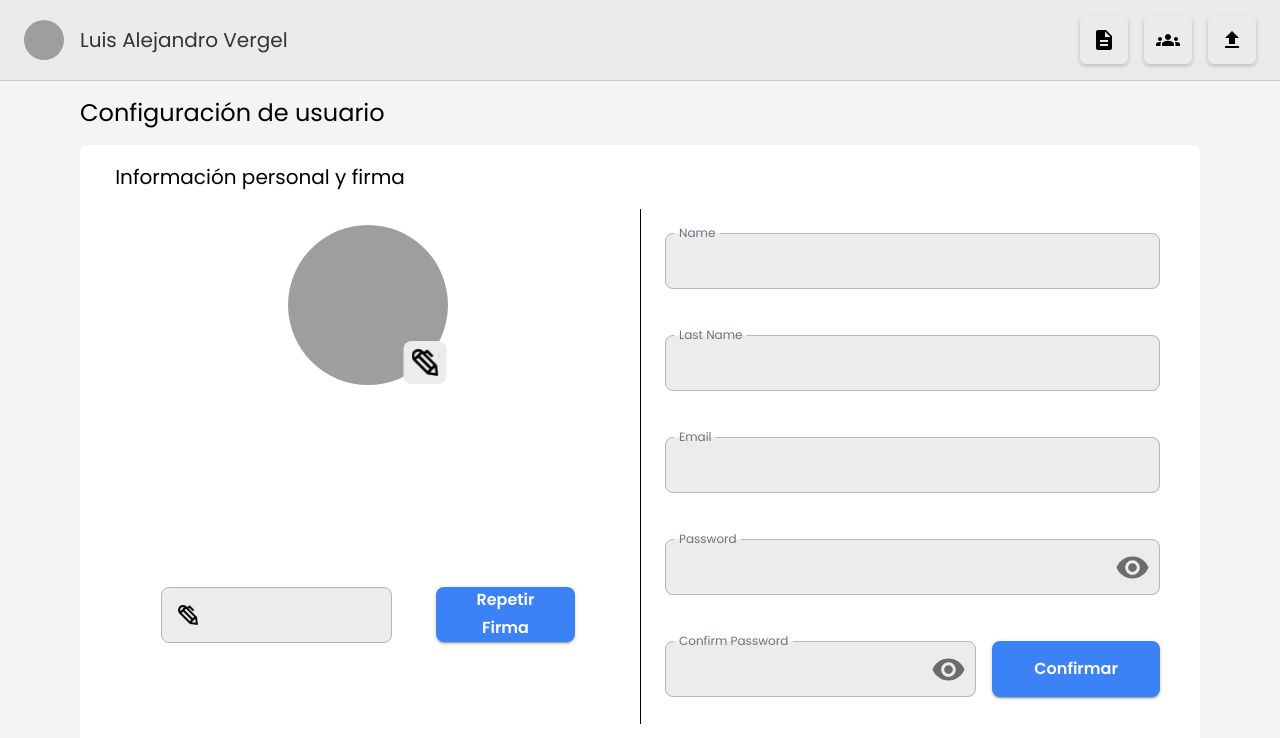
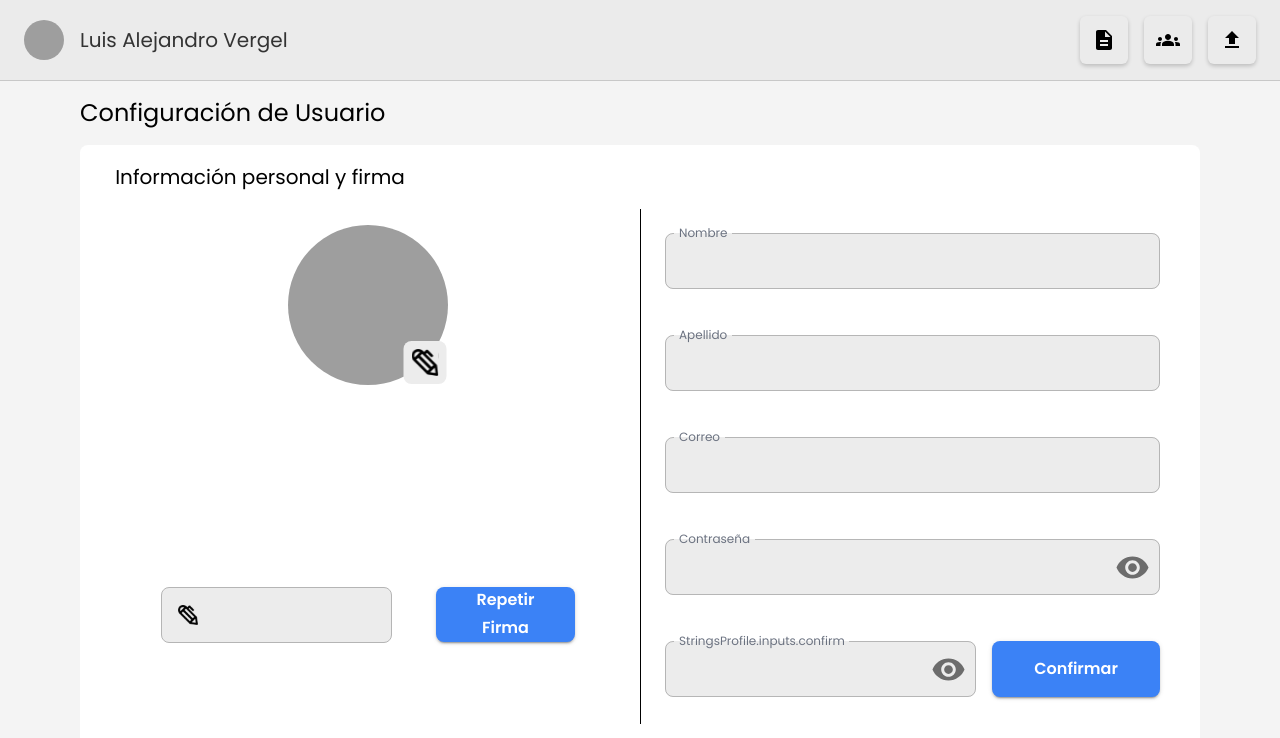
Before and after one commit to Jookcuc/SistemaFirmas, a React (Vite) app: page /dashboard/profile in a window 1280 px wide. Shown: the top 738 px of the page. Built offline with nearby package versions, Linux system fonts and the light colour scheme; grey boxes are pictures that could not be loaded.

Commit message:
Feat: Implemented the i18 for the profile page

```diff
--- a/src/core/lang/es/index.ts
+++ b/src/core/lang/es/index.ts
@@ -1,9 +1,10 @@
-import { StringsAuth, StringsHistorialDocumentos } from "../../strings";
+import { StringsAuth, StringsHistorialDocumentos, StringsProfile } from "../../strings";
 
 const es = {
   translation: {
     ...StringsAuth,
-    ...StringsHistorialDocumentos
+    ...StringsHistorialDocumentos,
+    ...StringsProfile
   }
 };
 
--- /dev/null
+++ b/src/core/strings/TextProfile/index.ts
@@ -0,0 +1,68 @@
+export const StringsProfile = {
+  "StringsProfile": {
+    "title": {
+      "pageTitle": "Configuración de Usuario",
+      "sectionTitle": "Información personal y firma"
+    },
+    "buttons": {
+      "sign": "Repetir Firma",
+      "confirm": "Confirmar"
+    },
+    "inputs": {
+      "name": "Nombre",
+      "lastName": "Apellido",
+      "email": "Correo",
+      "password": "Contraseña",
+      "confirmPassword": "Confirmar Contraseña"
+    },
+    "required":{
+      "name": "El nombre es obligatorio",
+      "lastName": "El apellido es obligatorio",
+      "email": "El correo electrónico es obligatorio",
+      "password": "La contraseña es obligatoria",
+      "confirmPassword": "Debes de confirmar tu contraseña",
+      "sign": "La firma es necesaria"
+    },
+    "rules":{
+      "name":{
+        "minLength": "El nombre debe tener más de 2 caracteres"
+      },
+      "lastName": {
+        "minLength": "El apellido debe tener más de 2 caracteres"
+      },
+      "email":{
+        "validEmail": "Por favor, ingrese un email valido"
+      },
+      "password":{
+        "minLength": "La contraseña debe tener al menos 8 caracteres",
+        "maxLength": "La contraseña debe tener como maximo 127 caracteres",
+        "number": "La contraseña debe de contener al menos un número",
+        "symbol": "La contraseña debe tener al menos un simbolo"
+      },
+      "confirmPassword":{
+        "equals": "Las contraseñas son distintas"
+      }
+    }
+  },
+  en: {
+    translation: {
+      "StringsProfile": {
+        "title": {
+          "pageTitle": "User config",
+          "sectionTitle": "Sign and personal information"
+        },
+        "buttons": {
+          "sign": "Resign",
+          "confirm": "Confirm"
+        },
+        "inputs": {
+          "name": "Name",
+          "lastName": "Last Name",
+          "email": "Email",
+          "password": "Password",
+          "confirmPassword": "Confirm Password"
+        }
+      }
+    }
+  }
+}
--- a/src/core/strings/index.ts
+++ b/src/core/strings/index.ts
@@ -1,2 +1,3 @@
 export * from "./TextLogin";
 export * from "./HistorialDocumentos";
+export * from "./TextProfile";
--- a/src/module/Dashboard/pages/Profile/index.tsx
+++ b/src/module/Dashboard/pages/Profile/index.tsx
@@ -1,13 +1,16 @@
 import './profile.css'
-import { Avatar, Badge, Box, Button, Container, Divider, FormHelperText, IconButton, InputAdornment, Step, StepButton, Stepper, TextField, Typography } from "@mui/material"
+import { Avatar, Badge, Box, Button, Divider, FormHelperText, IconButton, InputAdornment, Step, StepButton, Stepper, Typography } from "@mui/material"
 import { Header } from "../../../../core/components/header"
 import { ChangeEvent, useEffect, useRef, useState } from "react"
 import { useForm } from "react-hook-form"
 import { Input, SignatureModal } from "../../../../core"
 import PenIcon from '../../../../core/icon/IconsRegister/PenIcon.svg'
 import { ProfileData } from './Profile.interface'
+import { useTranslation } from 'react-i18next'
 
 export const Profile = () => {
+
+  const { t } = useTranslation()
 
   const steps = [
     "Informacion Personal",
@@ -40,7 +43,6 @@ export const Profile = () => {
   const email = watch("email")
   const password = watch("password")
   const confirmPassword = watch("confirmPassword")
-  const picture = watch("picture")
 
   const [open, setOpen] = useState(false)
   const [avatarSrc, setAvatarSrc] = useState("/profile.jpg")
@@ -79,11 +81,11 @@ export const Profile = () => {
 
   //@ts-ignore
   const onSubmit = handleSubmit((data) => {
-    //Inset the code when you send the data
+    //Insert the code when you send the data
   })
 
   useEffect(() => {
-      register("signature", { required: "La firma es necesaria" });
+      register("signature", { required: t("StringsProfile.required.sign") });
     }, [register]);
 
   useEffect(() => {
@@ -116,7 +118,7 @@ export const Profile = () => {
             paddingTop: "2vh"
           }}
         >
-          Configuración de usuario
+          {t("StringsProfile.title.pageTitle")}
         </Typography>
 
         <Box
@@ -126,7 +128,7 @@ export const Profile = () => {
           noValidate
         >
           <Typography variant="h6"sx={{paddingX: "1.2rem"}}>
-            Información personal y firma
+            {t("StringsProfile.title.sectionTitle")}
           </Typography>
 
           <Box className="userProfile">
@@ -199,7 +201,7 @@ export const Profile = () => {
                 </Box>
 
                 <Button variant="contained" onClick={handleOpen} fullWidth  className="profileFirmButton">
-                  Repetir Firma
+                  {t("StringsProfile.buttons.sign")}
                 </Button>
               </Box>
 
@@ -220,12 +222,12 @@ export const Profile = () => {
               <Input
                 id="name"
                 name="name"
-                label="Name"
+                label={t("StringsProfile.inputs.name")}
                 control={control}
                 rules={{
-                  required: "El nombre es obligatorio",
+                  required: t("StringsProfile.required.name"),
                   validate: (value: string) => {
-                    return (value.length < 2) ? "El nombre debe tener más de 2 letras" : true
+                    return (value.length < 2) ? t("StringsProfile.rules.name.minLength") : true
                   }
                 }}
               />
@@ -233,12 +235,12 @@ export const Profile = () => {
               <Input
                 id="lastName"
                 name="lastName"
-                label="Last Name"
+                label={t("StringsProfile.inputs.lastName")}
                 control={control}
                 rules={{
-                  required: "El apellido es obligatorio",
+                  required: t("StringsProfile.required.lastName"),
                   validate: (value: string) => {
-                    return (value.length < 2) ? "El apellido debe tener más de 2 letras" : true
+                    return (value.length < 2) ? t("StringsProfile.rules.lastName.minLength") : true
                   }
                 }}
               />
@@ -246,14 +248,14 @@ export const Profile = () => {
               <Input
                 id="email"
                 name="email"
-                label="Email"
+                label={t("StringsProfile.inputs.email")}
                 control={control}
                 type="email"
                 rules={{
-                  required: "El email es obligatorio",
+                  required: t("StringsProfile.required.email"),
                   pattern: {
                     value: /^[A-Z0-9._%+-]+@[A-Z0-9.-]+\.[A-Z]{2,}$/i,
-                    message: "Por favor, ingrese un email valido"
+                    message: t("StringsProfile.rules.email.validEmail")
                   }
                 }}
               />
@@ -261,26 +263,26 @@ export const Profile = () => {
               <Input
                 id="password"
                 name="password"
-                label="Password"
+                label={t("StringsProfile.inputs.password")}
                 control={control}
                 type="password"
                 rules={{
-                  required: "La contraseña es obligatoria",
+                  required: t("StringsProfile.required.password"),
                   minLength: {
                     value: 8,
-                    message: "La contraseña debe tener al menos 8 caracteres"
+                    message: t("StringsProfile.rules.password.minLength")
                   },
                   maxLength: {
                     value: 127,
-                    message: "La contraseña debe tener como maximo 127 caracteres"
+                    message:  t("StringsProfile.rules.password.maxLength")
                   },
                   validate: (value: string) => {
                     if (!/\d/.test(value)) {
-                      return "La contraseña debe de contener al menos un numero"
+                      return  t("StringsProfile.rules.password.number")
                     }
 
                     if (!/[\W_]/.test(value)) {
-                      return "La contraseña debe tener al menos un simbolo"
+                      return  t("StringsProfile.rules.password.symbol")
                     }
                   }
                 }}
@@ -295,14 +297,14 @@ export const Profile = () => {
                 <Input
                   id="confirmPassword"
                   name="confirmPassword"
-                  label="Confirm Password"
+                  label={t("StringsProfile.inputs.confirm")}
                   control={control}
                   type="password"
                   rules={{
-                    required: "Debes de confirmar tu contraseña",
+                    required: t("StringsProfile.required.confirmPassword"),
                     validate: (value: string) => {
                       if (value !== password) {
-                        return "Las contraseñas son distintas"
+                        return  t("StringsProfile.rules.confirmPassword.equals")
                       }
                     }
                   }}
@@ -317,7 +319,7 @@ export const Profile = () => {
                     marginTop: "0.5rem",
                   }}
                 >
-                  Confirmar
+                  {t("StringsProfile.buttons.confirm")}
                 </Button>
               </Box>
             </Box>
```
